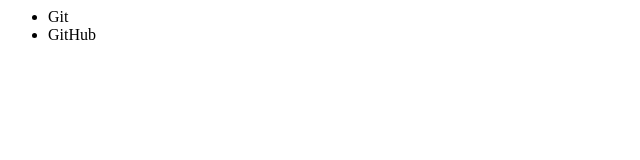
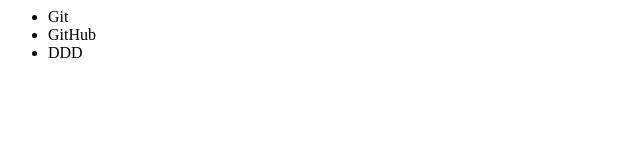
Before and after one commit to GabrielPina/portal, a plain HTML site: page home.html in a window 1280 px wide. Shown: the full height of the page, 0-640 px from the left. Drawn offline with Linux system fonts and the light colour scheme.

Commit message:
alterando home.html

```diff
--- a/home.html
+++ b/home.html
@@ -4,6 +4,7 @@
     <ul>
       <li>Git</li>
       <li>GitHub</li>
+      <li>DDD</li>
     </ul>
   </body>
 </html>
```
